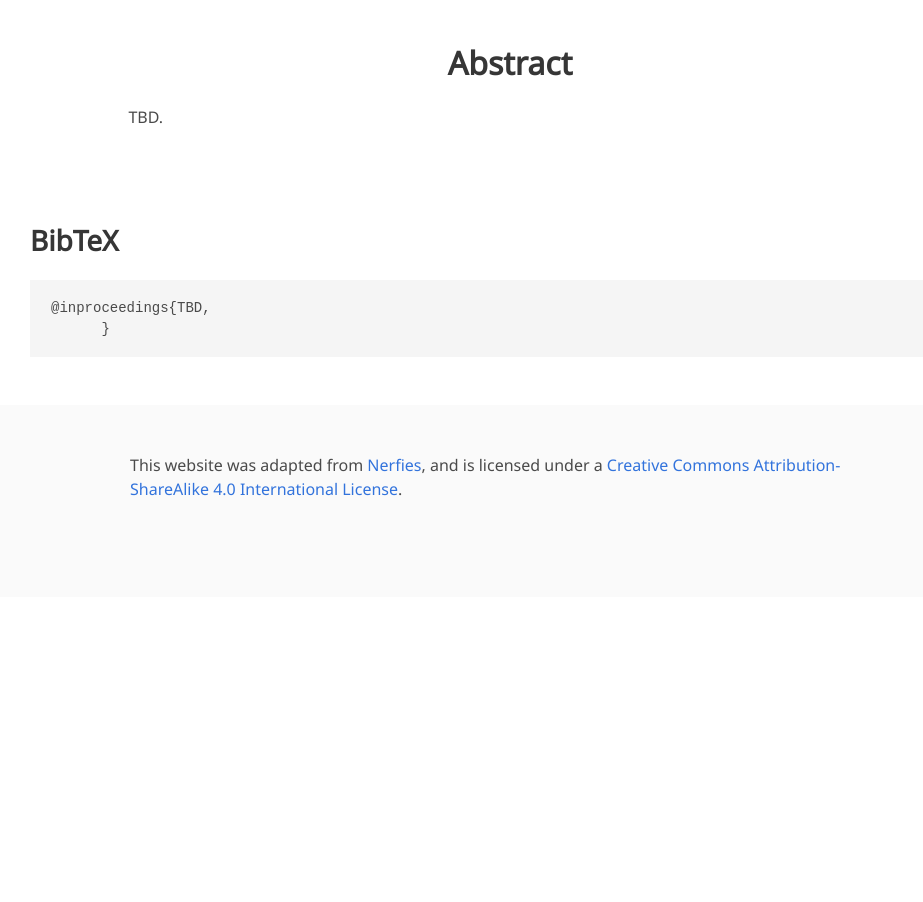
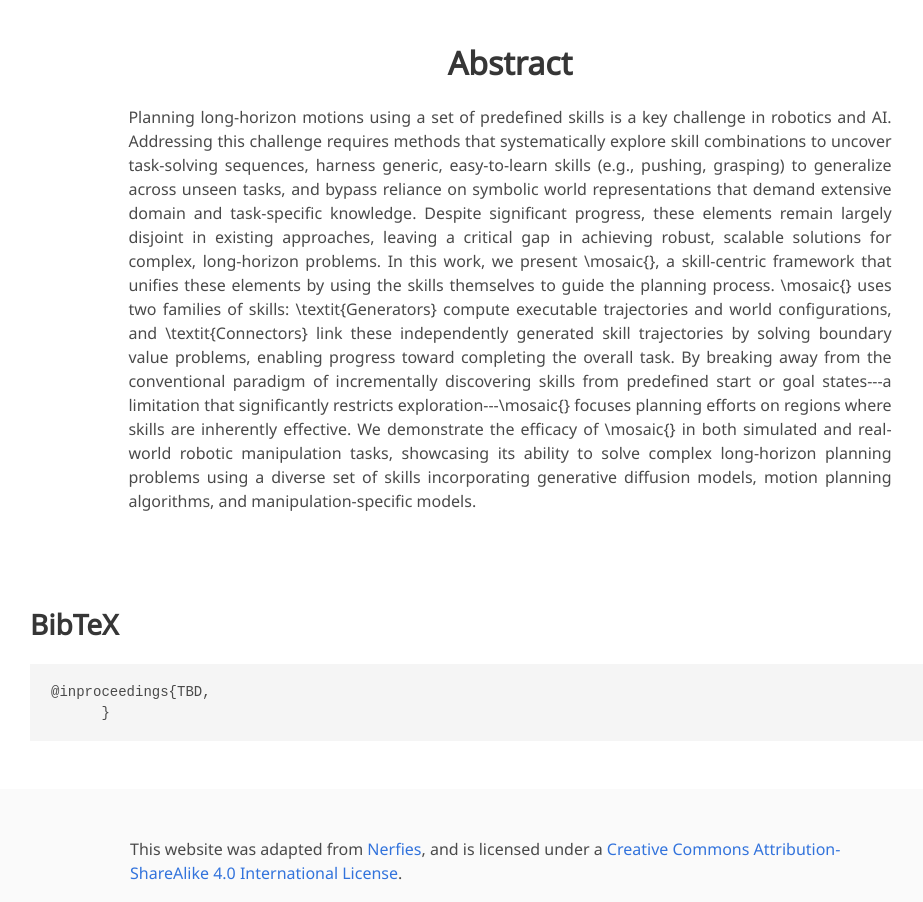
Before and after one commit to srmp-lib/srmp-lib.github.io, a plain HTML site: page index.html in a window 1280 px wide. Shown: the part 848-1750 px from the top of the page, without its empty margins (130-1053 px from the left). Before the commit the page ends 1445 px from the top, so only its background shows below. Drawn offline with nearby package versions, Linux system fonts and the light colour scheme; some icons are missing; a web font is replaced by a local one.

Commit message:
abstract

```diff
--- a/index.html
+++ b/index.html
@@ -173,8 +173,10 @@
         <h2 class="title is-3">Abstract</h2>
         <div class="content has-text-justified">
           <p>
-           TBD.
-                  </p>
+            Planning long-horizon motions using a set of predefined skills is a key challenge in robotics and AI. Addressing this challenge requires methods that systematically explore skill combinations to uncover task-solving sequences, harness generic, easy-to-learn skills (e.g., pushing, grasping) to generalize across unseen tasks, and bypass reliance on symbolic world representations that demand extensive domain and task-specific knowledge. Despite significant progress, these elements remain largely disjoint in existing approaches, leaving a critical gap in achieving robust, scalable solutions for complex, long-horizon problems.
+            In this work, we present \mosaic{}, a skill-centric framework that unifies these elements by using the skills themselves to guide the planning process. \mosaic{} uses two families of skills: \textit{Generators} compute executable trajectories and world configurations, and \textit{Connectors} link these independently generated skill trajectories by solving boundary value problems, enabling progress toward completing the overall task. By breaking away from the conventional paradigm of incrementally discovering skills from predefined start or goal states---a limitation that significantly restricts exploration---\mosaic{} focuses planning efforts on regions where skills are inherently effective.
+            We demonstrate the efficacy of \mosaic{} in both simulated and real-world robotic manipulation tasks, showcasing its ability to solve complex long-horizon planning problems using a diverse set of skills incorporating generative diffusion models, motion planning algorithms, and manipulation-specific models.
+          </p>
         </div>
       </div>
     </div>
```
